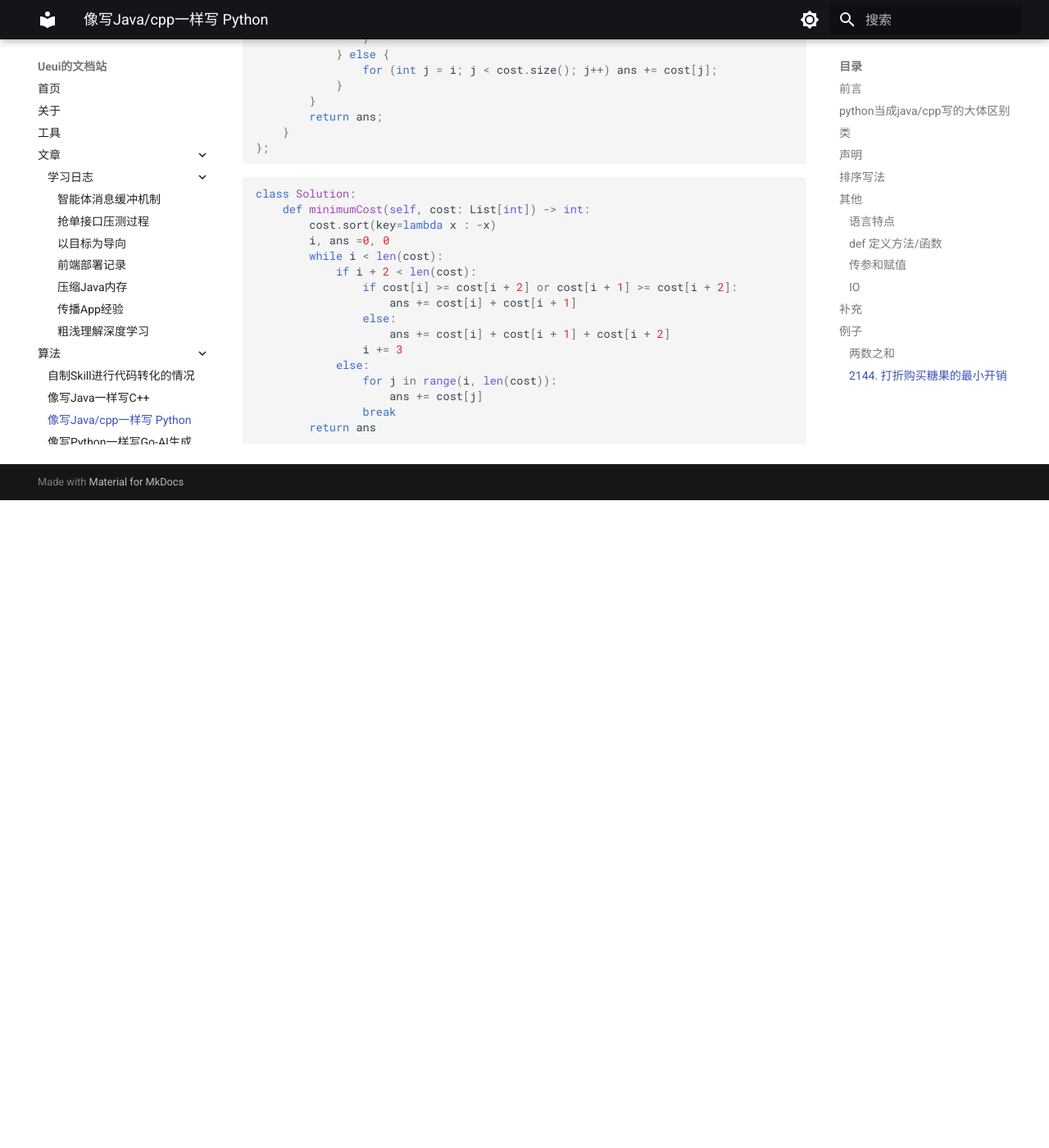
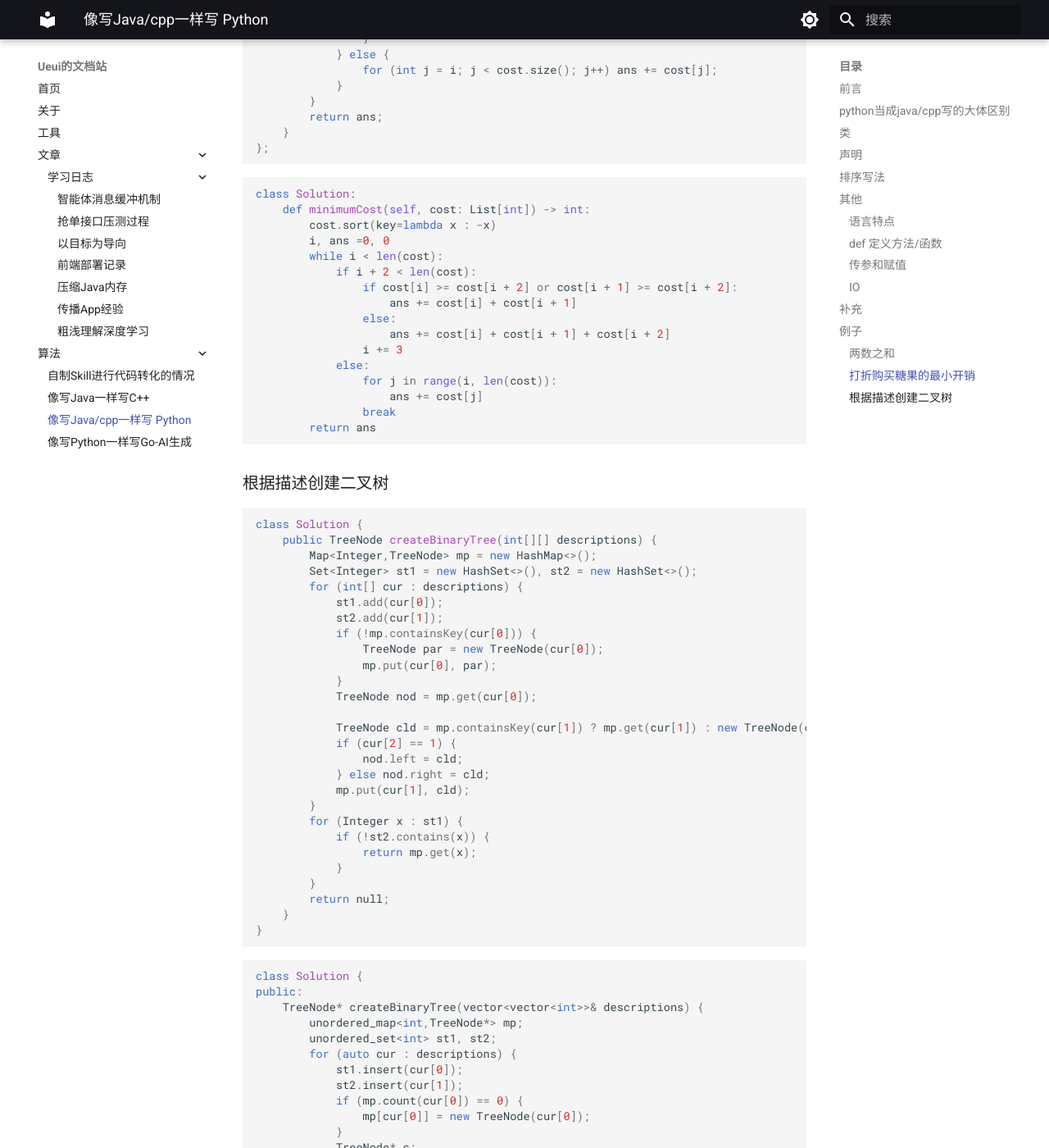
Before and after one commit to gh3406286420/ueui, an MkDocs documentation site: the page built from docs/txt8.md, in a window 1280 px wide and 1400 px high, scrolled down 6110 px. Shown: the whole window at 82% size. Built offline with MkDocs 1.6.1 and Material for MkDocs 9.7.7, drawn with Linux system fonts in a browser that asks for light colours; before the commit the page ends 6720 px from its top, so only the background shows below that; some of the changed text lies outside the part shown.

Commit message:
commit-9

````diff
--- a/docs/txt8.md
+++ b/docs/txt8.md
@@ -257,7 +257,7 @@ class Solution:
         return [i,j]
 
 ```
-### 2144. 打折购买糖果的最小开销
+### 打折购买糖果的最小开销
 ```java
 class Solution {
     public int minimumCost(int[] cost) {
@@ -328,3 +328,88 @@ class Solution:
                 break
         return ans
 ```
+### 根据描述创建二叉树
+```java
+class Solution {
+    public TreeNode createBinaryTree(int[][] descriptions) {
+        Map<Integer,TreeNode> mp = new HashMap<>();
+        Set<Integer> st1 = new HashSet<>(), st2 = new HashSet<>();
+        for (int[] cur : descriptions) {
+            st1.add(cur[0]);
+            st2.add(cur[1]);
+            if (!mp.containsKey(cur[0])) {
+                TreeNode par = new TreeNode(cur[0]);
+                mp.put(cur[0], par);
+            }
+            TreeNode nod = mp.get(cur[0]);
+
+            TreeNode cld = mp.containsKey(cur[1]) ? mp.get(cur[1]) : new TreeNode(cur[1]);
+            if (cur[2] == 1) {
+                nod.left = cld;
+            } else nod.right = cld;
+            mp.put(cur[1], cld);
+        }
+        for (Integer x : st1) {
+            if (!st2.contains(x)) {
+                return mp.get(x);
+            }
+        }
+        return null;
+    }
+}
+```
+```cpp
+class Solution {
+public:
+    TreeNode* createBinaryTree(vector<vector<int>>& descriptions) {
+        unordered_map<int,TreeNode*> mp;
+        unordered_set<int> st1, st2;
+        for (auto cur : descriptions) {
+            st1.insert(cur[0]);
+            st2.insert(cur[1]);
+            if (mp.count(cur[0]) == 0) {
+                mp[cur[0]] = new TreeNode(cur[0]);
+            }
+            TreeNode* c;
+            if (mp.count(cur[1]) == 0) {
+                c = new TreeNode(cur[1]);
+                mp[cur[1]] = c;
+            } else c = mp[cur[1]];
+
+            TreeNode* par = mp[cur[0]];
+            if (cur[2] == 0) par->right = c;
+            else par->left = c;
+        }
+        for (auto x : st1) {
+            if (st2.count(x) == 0) return mp[x];
+        }
+        return nullptr;
+    }
+};
+```
+```python
+class Solution:
+    def createBinaryTree(self, descriptions: List[List[int]]) -> Optional[TreeNode]:
+        mp = dict()
+        st1 = set()
+        st2 = set()
+        for cur in descriptions:
+            st1.add(cur[0])
+            st2.add(cur[1])
+            if cur[0] not in mp:
+                a = TreeNode(cur[0])
+                mp[cur[0]] = a
+            par = mp[cur[0]]
+            if cur[1] not in mp:
+                b = TreeNode(cur[1])
+                mp[cur[1]] = b
+            cld = mp[cur[1]]
+            if cur[2] == 1:
+                par.left = cld
+            else:
+                par.right = cld
+        for x in st1:
+            if x not in st2:
+                return mp[x]
+        return None
+```
````
Also changed, not shown: docs/tool.md (+4 -0 lines), docs/txt7.md (+15 -3 lines).
